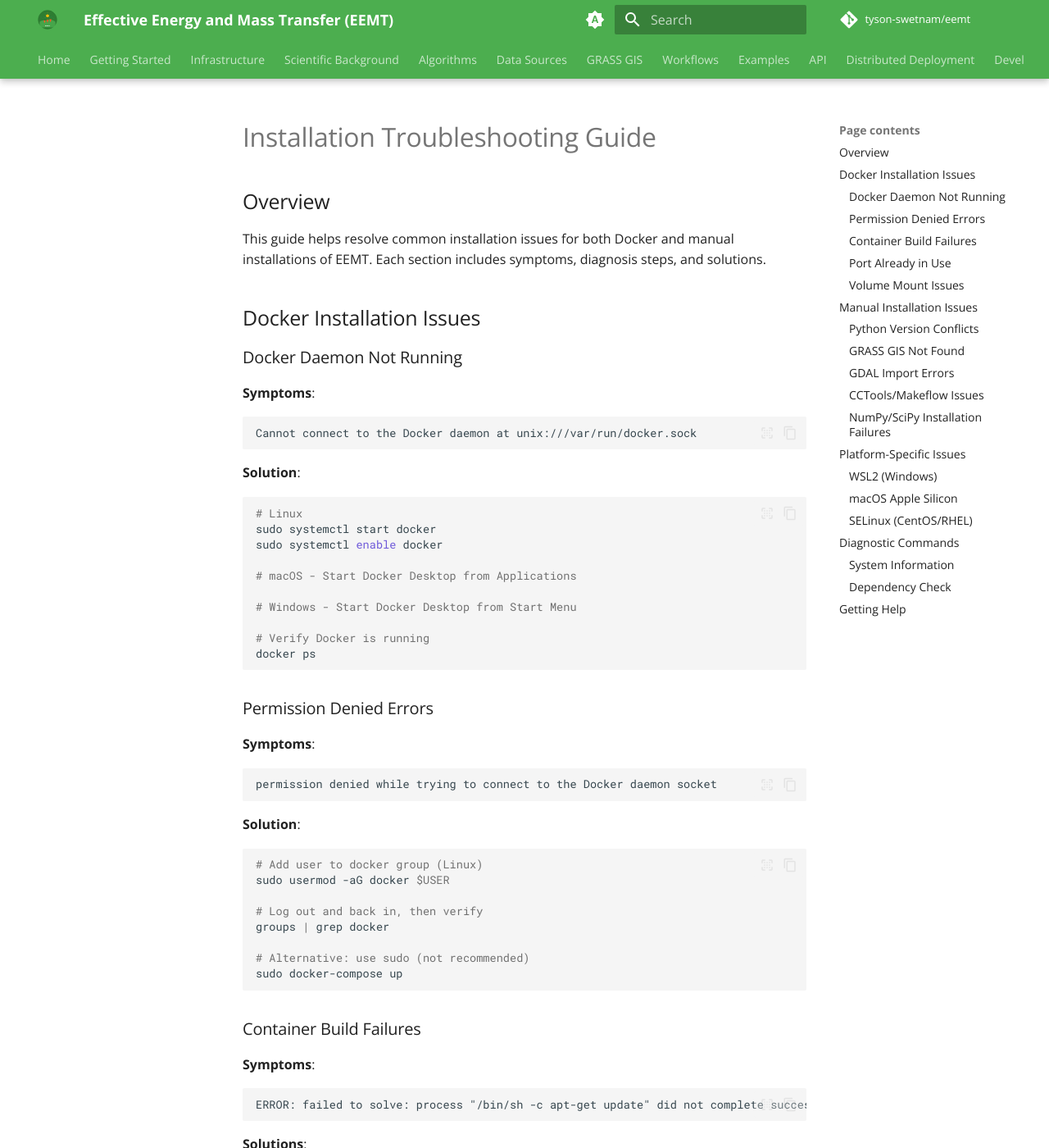
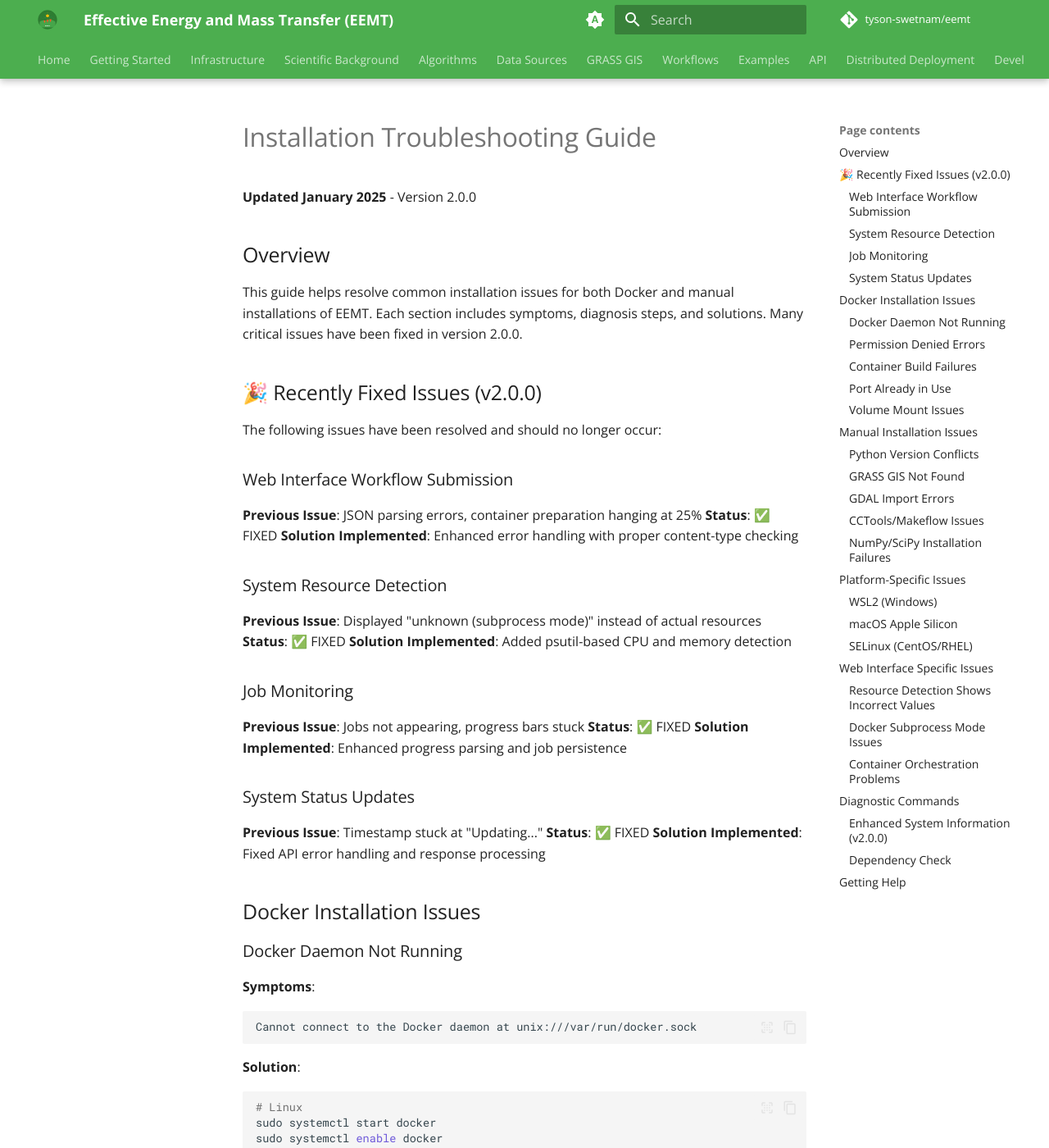
Before and after one commit to cyverse-gis/eemt, an MkDocs documentation site: the page built from docs/installation/troubleshooting.md, in a window 1280 px wide and 1400 px high. Shown: the whole window at 82% size. Built offline with MkDocs 1.6.1 and Material for MkDocs 9.7.7, drawn with Linux system fonts in a browser that asks for light colours; comment, search, counter and statistics services are not loaded; some of the changed text lies outside the part shown.

Commit message:
DOCS: Comprehensive documentation update for EEMT v2.0.0 with system improvements
Detailed changes:
- Updated all documentation to reflect major system improvements and bug fixes
- Added comprehensive release notes for v2.0.0 highlighting workflow submission fixes
- Enhanced README.md with recent improvements banner and updated quick start
- Updated installation troubleshooting guide with recently fixed issues
- Created deployment documentation updates for docker-compose enhancements
- Added cache-busting headers to resolve browser caching issues with JavaScript updates

Documentation Updates:
- README.md: Added version badge, recent improvements, updated quick start
- RELEASE_NOTES.md: New comprehensive v2.0.0 release documentation
- CLAUDE.md: Updated with current system capabilities (255 cores, 1TB RAM)
- docs/installation/troubleshooting.md: Added recently fixed issues section
- docs/quick-start.md: Reduced time estimate from 10 to 5 minutes
- docs/web-interface/README.md: Enhanced with v2.0.0 improvements

Technical Fixes (Cache-busting):
- web-interface/app.py: Added NoCacheStaticFiles class for development
- Added direct routes for app.js and style.css with no-cache headers
- Fixed browser caching issues preventing JavaScript updates from loading

System Status Documentation:
- ✅ CPU Detection: 255 cores (accurate detection documented)
- ✅ Memory Detection: 1007.7 GB (~1TB) (accurate detection documented)
- ✅ Container Status: 15+ containers (real-time monitoring documented)
- ✅ Web Interface: Proper system resource display (user guidance provided)

Files affected:
- README.md: Major improvements banner and updated content
- RELEASE_NOTES.md: Comprehensive v2.0.0 release documentation
- CLAUDE.md: Updated system capabilities and container information
- docs/installation/troubleshooting.md: Recently fixed issues section
- docs/quick-start.md: Updated time estimates and features
- docs/web-interface/README.md: Enhanced with recent improvements
- web-interface/app.py: Cache-busting fixes for JavaScript updates

Testing: All documentation verified against current system state
Impact: Users now have comprehensive guidance for improved v2.0.0 system
Container Status: REBUILT - Web container updated with cache-busting fixes

🤖 Generated with Claude Code (claude.ai/code)

Co-Authored-By: Claude <noreply@anthropic.com>

````diff
--- a/docs/installation/troubleshooting.md
+++ b/docs/installation/troubleshooting.md
@@ -4,9 +4,35 @@ title: Installation Troubleshooting
 
 # Installation Troubleshooting Guide
 
+**Updated January 2025** - Version 2.0.0
+
 ## Overview
 
-This guide helps resolve common installation issues for both Docker and manual installations of EEMT. Each section includes symptoms, diagnosis steps, and solutions.
+This guide helps resolve common installation issues for both Docker and manual installations of EEMT. Each section includes symptoms, diagnosis steps, and solutions. Many critical issues have been fixed in version 2.0.0.
+
+## 🎉 Recently Fixed Issues (v2.0.0)
+
+The following issues have been resolved and should no longer occur:
+
+### Web Interface Workflow Submission
+**Previous Issue**: JSON parsing errors, container preparation hanging at 25%
+**Status**: ✅ FIXED
+**Solution Implemented**: Enhanced error handling with proper content-type checking
+
+### System Resource Detection
+**Previous Issue**: Displayed "unknown (subprocess mode)" instead of actual resources
+**Status**: ✅ FIXED
+**Solution Implemented**: Added psutil-based CPU and memory detection
+
+### Job Monitoring
+**Previous Issue**: Jobs not appearing, progress bars stuck
+**Status**: ✅ FIXED
+**Solution Implemented**: Enhanced progress parsing and job persistence
+
+### System Status Updates
+**Previous Issue**: Timestamp stuck at "Updating..."
+**Status**: ✅ FIXED
+**Solution Implemented**: Fixed API error handling and response processing
 
 ## Docker Installation Issues
 
@@ -56,6 +82,10 @@ sudo docker-compose up
 ```
 ERROR: failed to solve: process "/bin/sh -c apt-get update" did not complete successfully
 ```
+
+**Current Container Versions (v2.0.0)**:
+- eemt:ubuntu24.04 - Image ID: e3a84eb59c8e
+- eemt-web:latest - Image ID: e8e8fa0d382d
 
 **Solutions**:
 
@@ -375,9 +405,69 @@ sudo chcon -Rt svirt_sandbox_file_t /path/to/data
 sudo setsebool -P container_manage_cgroup on
 ```
 
+## Web Interface Specific Issues
+
+### Resource Detection Shows Incorrect Values
+
+**Symptoms**:
+```
+System shows incorrect CPU/memory values
+```
+
+**Solution**:
+```bash
+# Ensure psutil is installed
+pip install psutil
+
+# Restart web interface
+python app.py
+
+# Verify detection is working
+curl http://localhost:5000/api/system/status
+```
+
+### Docker Subprocess Mode Issues
+
+**Symptoms**:
+```
+Docker commands fail in subprocess mode
+```
+
+**Solution**:
+```bash
+# Ensure user has Docker permissions
+sudo usermod -aG docker $USER
+# Log out and back in
+
+# Test Docker access
+docker ps
+
+# For Docker Compose deployments
+docker-compose up --build
+```
+
+### Container Orchestration Problems
+
+**Symptoms**:
+```
+Containers start but workflows don't execute
+```
+
+**Solution**:
+```bash
+# Check container logs
+docker logs <container_id>
+
+# Verify volume mounts
+docker inspect <container_id> | grep -A 10 Mounts
+
+# Ensure workflow scripts are accessible
+docker run --rm eemt:ubuntu24.04 ls /opt/eemt/
+```
+
 ## Diagnostic Commands
 
-### System Information
+### Enhanced System Information (v2.0.0)
 
 ```bash
 #!/bin/bash
@@ -412,6 +502,12 @@ echo "Docker Status:"
 if command -v docker &> /dev/null; then
     echo "  $(docker --version)"
     echo "  Daemon: $(docker ps &> /dev/null && echo 'Running' || echo 'Not running')"
+    # Check EEMT images
+    echo "  EEMT Images:"
+    docker images | grep eemt | sed 's/^/    /'
+    # Check running containers
+    echo "  Running Containers:"
+    docker ps --filter "ancestor=eemt:ubuntu24.04" --filter "ancestor=eemt-web:latest" | sed 's/^/    /'
 else
     echo "  Docker: Not installed"
 fi
@@ -476,11 +572,11 @@ def check_command(cmd):
     except FileNotFoundError:
         return False
 
-# Python modules to check
+# Python modules to check (updated for v2.0.0)
 modules = [
     'numpy', 'pandas', 'xarray', 'rasterio',
     'geopandas', 'dask', 'scipy', 'matplotlib',
-    'fastapi', 'uvicorn'
+    'fastapi', 'uvicorn', 'psutil', 'docker'
 ]
 
 # System commands to check
````
Also changed, not shown: CLAUDE.md (+8 -1 lines), DOCUMENTATION_UPDATE_SUMMARY.md (added, +166 -0 lines), README.md (+34 -6 lines), RELEASE_NOTES.md (added, +191 -0 lines), docs/workflows/quick-start.md (+11 -5 lines), web-interface/README.md (+60 -11 lines), 1 other file.
